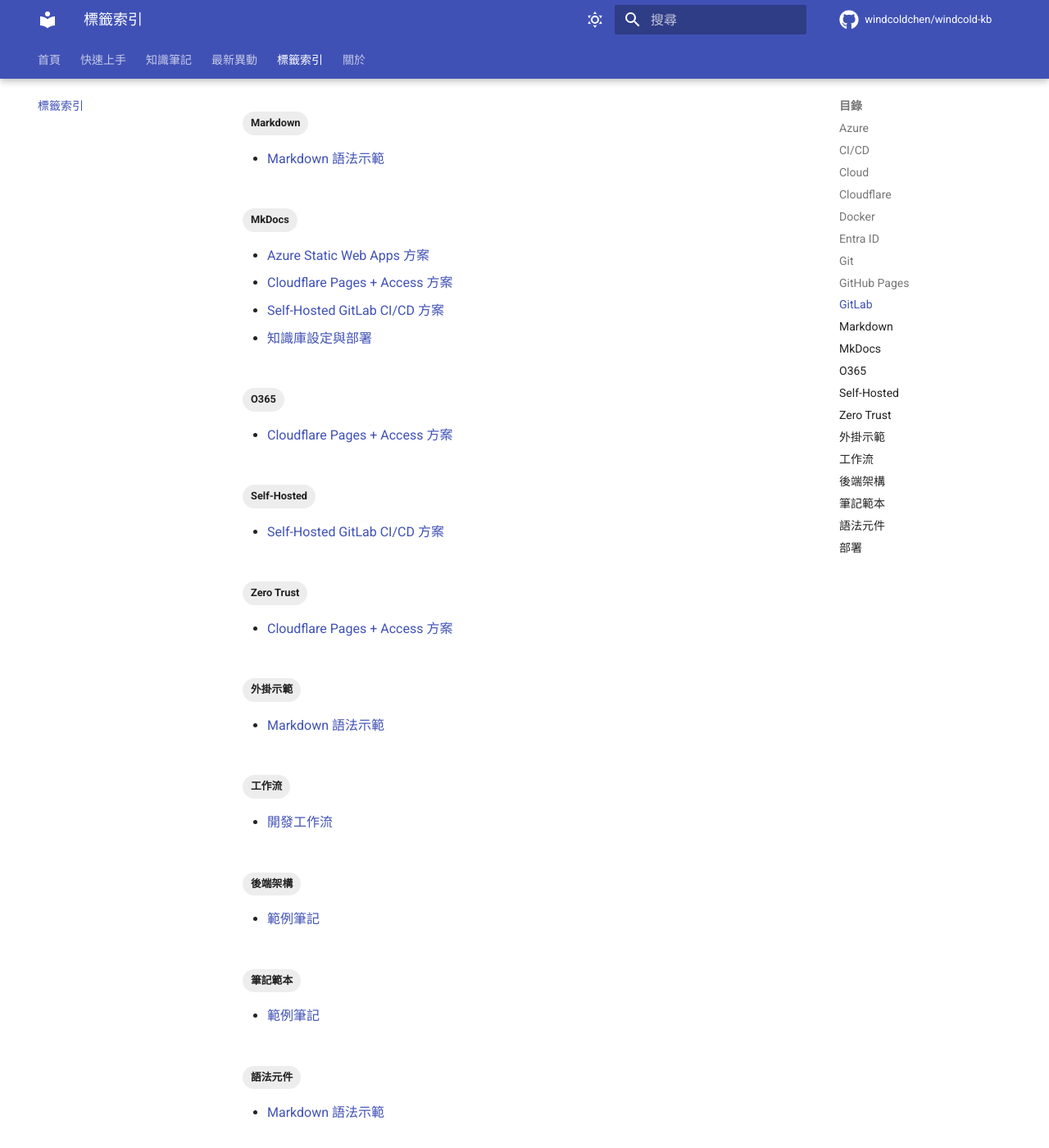
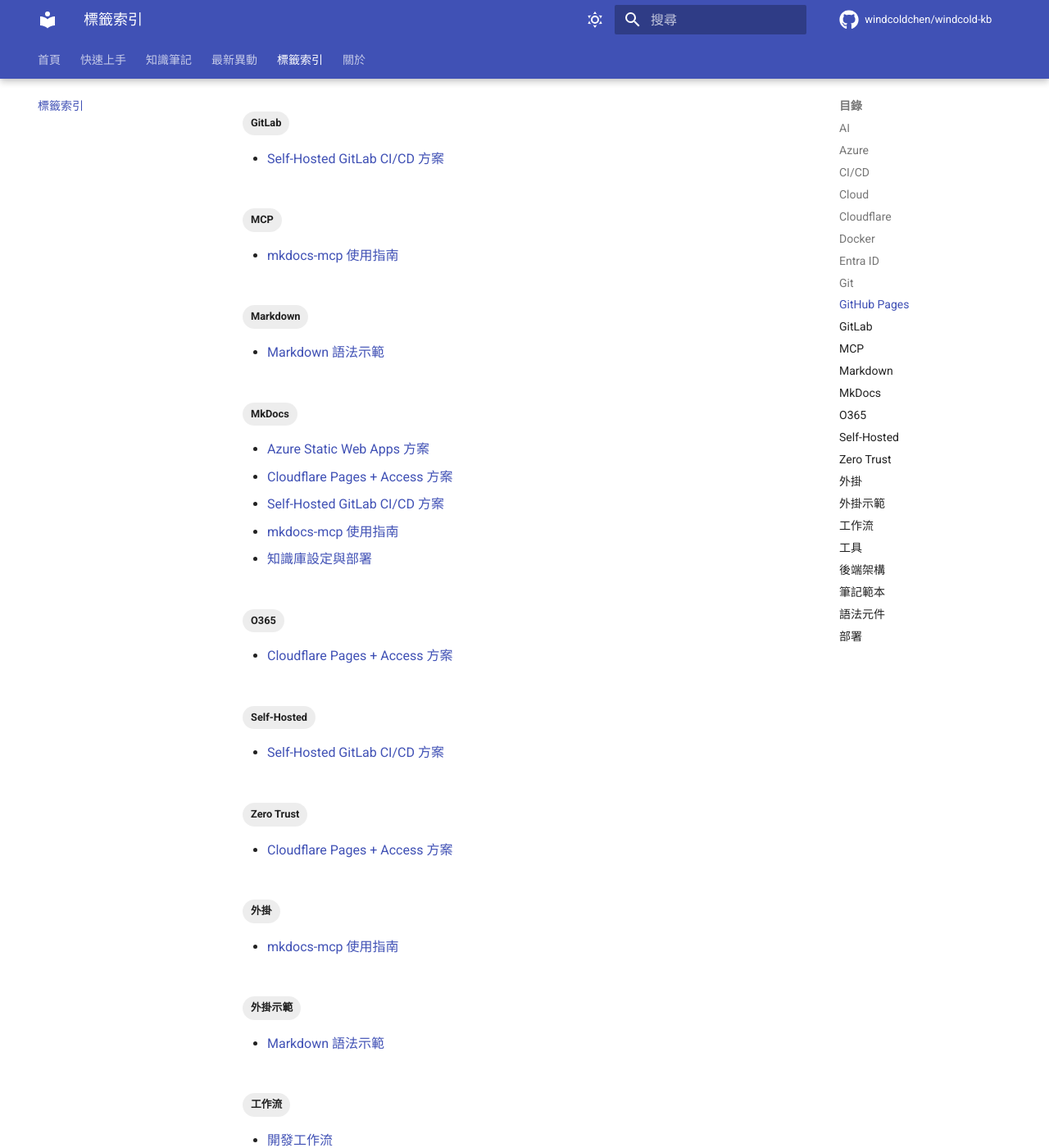
Before and after one commit to windcoldchen/windcold-kb, an MkDocs documentation site: the page built from docs/tags.md, in a window 1280 px wide and 1400 px high, scrolled down 1429 px. Shown: the whole window at 82% size. Built offline with MkDocs 1.6.1 and Material for MkDocs 9.7.7, drawn with Linux system fonts in a browser that asks for light colours; comment, search, counter and statistics services are not loaded; part of the change alters nothing that is shown; some of the changed text lies outside the part shown.

Commit message:
docs: 新增 mkdocs-mcp 使用指南文件 (#12)
* docs: 新增 mkdocs-mcp 使用指南文件

* docs: 補充 mkdocs-mcp 本地即時模式與線上 GitHub Pages 直連模式完整比較

* docs: 補充專案內建 npm run mcp:online 快速啟動說明

---------

Co-authored-by: luke.chen <luke.chen@higgstat.com>

````diff
--- a/docs/getting-started/configuration.md
+++ b/docs/getting-started/configuration.md
@@ -96,7 +96,7 @@ windcold-kb/
 | **`minify`** | Plugin | 建置時自動壓縮 HTML、CSS 與 JavaScript 靜態檔案，提升載入速度。 |
 | **`ai-summary`** | Plugin | 支援文章 meta 加入 `include: [ai-summary]` 自動由 AI 產出文章前言摘要。 |
 | **`llmstxt`** | Plugin | 產出標準 `/llms.txt` 與 `/llms-full.txt`，供 AI Agent 快速檢索知識庫。 |
-| **`mcp`** (`mkdocs-mcp`) | Plugin | 整合 Model Context Protocol (MCP)，將知識庫結構與內容轉為標準資源供 AI 助理檢索。 |
+| **`mcp`** (`mkdocs-mcp`) | Plugin | 整合 Model Context Protocol (MCP)，將知識庫轉為 AI 助理可存取的資源（詳見 [mkdocs-mcp 使用指南](../notes/mkdocs-mcp-guide.md)）。 |
 | **`redirects`** | Plugin | 支援設定 URL 重新導向對應表，防止更改檔案名稱時舊連結失效。 |
 | **`autorefs`** | Plugin | 自動交叉參照 Markdown 錨點、程式碼符號與標題。 |
 | **`autolinks`** | Plugin | 自動解析頁面相對連結，直接填寫目標檔名即可自動關聯。 |
--- /dev/null
+++ b/docs/notes/mkdocs-mcp-guide.md
@@ -0,0 +1,205 @@
+---
+icon: material/robot
+description: 說明如何使用 mkdocs-mcp 外掛將知識庫轉為 Model Context Protocol (MCP) 伺服器，並比較「本地開發即時模式」與「遠端線上 GitHub Pages 免環境直連模式」之實作方式。
+tags:
+  - MCP
+  - AI
+  - MkDocs
+  - 工具
+  - 外掛
+---
+
+# 使用 mkdocs-mcp 整合 AI 助理指南 :material-robot:
+
+> 藉由 **Model Context Protocol (MCP)** 開放標準，將此知識庫轉化為可由 AI 代理人（Claude Desktop、Antigravity IDE、Cursor 等）即時讀取與問答的結構化資源庫。本篇涵蓋**本地開發者即時模式**與**遠端線上 GitHub Pages 免環境直連模式**兩種情境。
+
+---
+
+## 1. 什麼是 Model Context Protocol (MCP)？
+
+**Model Context Protocol (MCP)** 是由 Anthropic 所主導發起的開放標準協定，旨在為大型語言模型 (LLM) 及其客戶端建立一套標準化接口，以安全、即時且可控的方式存取外部資料來源（Resources）、工具（Tools）與 Prompt 模板。
+
+傳統讓 AI 閱讀專案文件的痛點：
+
+- **知識過期**：通用模型無法獲取本地剛更新的私有筆記與架構決策。
+- **重型 RAG 維護成本高**：需要自建向量資料庫（Vector DB）、切分 Chunk、維護 Embedding 與檢索管線。
+- **MCP 的優勢**：直接將 MkDocs 專案以標準 MCP Resource 格式（`docs://{filepath}`）或遠端 Search Tool 掛載至 AI 助理，AI 客戶端可隨時調用最新、結構完整的技術文件。
+
+---
+
+## 2. 兩種 MCP 整合情境全解析
+
+在實際應用中，通常會根據**使用者身分**與**網路環境**區分為兩種情境：
+
+```mermaid
+flowchart TD
+    subgraph ModeA["情境一：本地開發者即時模式 (mkdocs-mcp)"]
+        LocalDocs[本地 docs/*.md 原始碼] --> PythonMCP[Python mkdocs-mcp CLI]
+        PythonMCP -->|stdio 通訊| LocalAI[本地 AI 助理<br/>(Cursor / Claude / Antigravity)]
+        LocalAI --> ResultA[可查詢未 commit 的本機最新草稿]
+    end
+
+    subgraph ModeB["情境二：遠端線上 GitHub Pages 直連模式 (@serverless-dna/mkdocs-mcp)"]
+        RemoteSite[GitHub Pages 網站<br/>https://windcoldchen.github.io/windcold-kb/] --> SearchIndex[search/search_index.json]
+        SearchIndex --> NodeMCP[Node npx @serverless-dna/mkdocs-mcp]
+        NodeMCP -->|HTTP 抓取索引| RemoteAI[任何人的 AI 助理<br/>(零依賴、免 clone)]
+        RemoteAI --> ResultB[免安裝 Python，直接查詢線上最新發布文檔]
+    end
+```
+
+### 兩種模式功能與維度對比表
+
+| 比較維度 | 情境一：本地開發即時模式 (`mkdocs-mcp`) | 情境二：遠端線上 GitHub Pages 直連 (`@serverless-dna/mkdocs-mcp`) |
+| :--- | :--- | :--- |
+| **技術棧** | Python (`pip install mkdocs-mcp`) | Node.js (`npx @serverless-dna/mkdocs-mcp`) |
+| **資料來源** | 本地原始碼目錄 (`docs/*.md`) | 線上 GitHub Pages 靜態網站 (`search_index.json`) |
+| **適用對象** | **知識庫作者 / 開發者** | **讀者 / 團隊成員 / 任何終端使用者** |
+| **即時性** | **極高**（本機修改、尚未 commit 的草稿也能即時問答） | **依賴部署**（必須已 Push 並由 CI/CD 部署至 GitHub Pages） |
+| **本地環境依賴** | 電腦需具備 Python >= 3.12 與本地儲存庫檔案 | **零依賴**（任何能執行 `npx` 的電腦皆可一鍵使用） |
+| **協定角色** | 提供 MCP **Resource**（`docs://...` 虛擬檔案系統） | 提供 MCP **Tool**（`search_documentation` 搜尋檢索工具） |
+
+---
+
+## 3. 情境一：本地開發者即時模式 (`mkdocs-mcp`)
+
+適合在本地撰寫筆記、除錯或規劃架構時使用。
+
+### A. 外掛配置 (`mkdocs.yml`)
+
+本知識庫已在 `mkdocs.yml` 啟用 `mcp` 外掛：
+
+```yaml
+plugins:
+  - mcp:
+      naming_style: src_file   # 資源命名方式：src_file, dst_url, title
+      prefer_markdown: true    # 優先提供原始 Markdown (若為 false 則為渲染後 HTML 轉純文字)
+      combine_all_pages: false # 是否彙整為單一 all 資源
+      combine_by_folder: false # 是否依目錄層級自動合併子頁面資源
+```
+
+### B. 本地啟動指令
+
+`mkdocs-mcp` 提供了獨立 CLI 指令 `mkdocs-mcp build`，會在背後執行 MkDocs 建置並啟動 FastMCP 伺服器：
+
+```bash
+# 1. 啟用專案虛擬環境
+source .venv/bin/activate
+
+# 2. 啟動 MCP 伺服器 (預設為 stdio 模式，適合與本地 AI 客戶端連線)
+mkdocs-mcp build
+
+# （選用）指定 SSE 模式 (適合跨行程或網路通訊)
+mkdocs-mcp build --mcp-transport sse
+```
+
+### C. 本地 AI 客戶端配置範例
+
+在客戶端設定檔（如 `claude_desktop_config.json` 或 Cursor MCP 設定）填入本地虛擬環境指令：
+
+```json
+{
+  "mcpServers": {
+    "windcold-kb-local": {
+      "command": "/Users/luke.chen/Documents/github/windcold-kb/.venv/bin/mkdocs-mcp",
+      "args": ["build"],
+      "cwd": "/Users/luke.chen/Documents/github/windcold-kb"
+    }
+  }
+}
+```
+
+---
+
+## 4. 情境二：遠端線上 GitHub Pages 免環境直連模式
+
+若團隊成員或其他使用者**沒有本地專案程式碼、也沒有安裝 Python**，但希望讓 AI 助理直接閱讀您已發布到 GitHub Pages 的最新技術庫，可使用此方案。
+
+### A. 運作原理
+
+任何透過 Material for MkDocs 部署至 GitHub Pages 的站點，皆會自動生成全站搜尋索引：
+
+```text
+https://windcoldchen.github.io/windcold-kb/search/search_index.json
+```
+
+`@serverless-dna/mkdocs-mcp` 會直接在背景透過 HTTP 下載該索引，並封裝成標準的 MCP 工具，讓 AI 能即時發動關鍵字搜尋與頁面摘要。
+
+### B. Claude Desktop 設定方式
+
+直接編輯 Claude Desktop 設定檔（`claude_desktop_config.json`），加入公開網站網址：
+
+```json
+{
+  "mcpServers": {
+    "windcold-kb-online": {
+      "command": "npx",
+      "args": [
+        "-y",
+        "@serverless-dna/mkdocs-mcp",
+        "https://windcoldchen.github.io/windcold-kb/",
+        "Windcold 技術知識庫 (線上版)"
+      ]
+    }
+  }
+}
+```
+
+> [!TIP]
+> 儲存後完全重啟 Claude Desktop，對話框右下角的工具清單即會出現 `windcold-kb-online`，具備 `search_documentation` 與 `get_page` 兩項工具，無須配置任何本地檔案！
+
+### C. Cursor 設定方式
+
+1. 開啟 Cursor，進入 **Settings** ➔ **Features** ➔ **MCP**。
+2. 點選 **+ Add New MCP Server**：
+   - **Name**：`windcold-kb-online`
+   - **Type**：`command`
+   - **Command**：`npx -y @serverless-dna/mkdocs-mcp https://windcoldchen.github.io/windcold-kb/ "Windcold 技術知識庫"`
+3. 點選儲存，狀態顯示綠燈即可在 Composer 或 Chat 中直接查詢線上文件。
+
+### D. 本專案 NPM 快速啟動
+
+專案 `package.json` 已內建 `@serverless-dna/mkdocs-mcp` 與便利腳本，在本專案根目錄下可直接透過 npm 啟動：
+
+```bash
+# 透過 npm script 直接啟動遠端線上知識庫 MCP 服務 (stdio)
+npm run mcp:online
+```
+
+---
+
+## 5. 實際使用範例 (Prompt Examples)
+
+當 MCP 伺服器成功連線後，AI 助理可直接調用知識庫內容：
+
+### 範例一：依據知識庫部署方案產出檢查清單
+
+> **User Prompt**：
+> 「請讀取知識庫中的 `notes/azure-static-web-apps.md`，幫我整理一份在生產環境正式上線 Azure SWA 前的安全性與 CI/CD 檢查清單。」
+>
+> **AI 回應**：AI 會直接讀取該文檔內容，精準列出包含 `skip_app_build: true`、`AZURE_STATIC_WEB_APPS_API_TOKEN`、`staticwebapp.config.json` 安全標頭與 Entra ID 驗證等具體實踐。
+
+### 範例二：查詢全站技術棧與外掛
+
+> **User Prompt**：
+> 「根據知識庫設定文件，目前此專案啟用了哪些 MkDocs 外掛？各自的用途是什麼？」
+>
+> **AI 回應**：AI 會調閱 `getting-started/configuration.md`，輸出包含 `git-latest-changes`、`tags`、`mcp` 等 13 項外掛之詳細用途。
+
+---
+
+## 6. 常見問題與除錯要點 (Troubleshooting)
+
+### Q1: 安裝 `mkdocs-mcp` 時提示 `Requires-Python >=3.12`？
+
+**原因**：Python 版 `mkdocs-mcp`（包含底層依賴的 `mcp` 核心套件）需運行於 Python 3.12 或更高版本。
+**解法**：確認本地虛擬環境與 CI/CD 執行環境的 Python 版本設定為 `>= 3.12`。本專案之 CI/CD（`ci.yml` 與 `deploy.yml`）已全數配置為 Python 3.12。
+
+### Q2: 為什麼 GitHub Pages 無法直接運行 Python 版 `mkdocs-mcp`？
+
+**原因**：GitHub Pages 是純靜態伺服器（Static Hosting），只能託管 HTML/CSS/JS 靜態檔案，沒有常駐行程（Daemon/Process）能接收來自外界的 MCP 連線。
+**解法**：若要存取線上 GitHub Pages，請採用本文第 4 節的 `@serverless-dna/mkdocs-mcp` 模式，直接透過 HTTP 解析線上的 `search_index.json`。
+
+### Q3: 本地修改 Markdown 文件後，AI 客戶端內容未更新？
+
+**原因**：本地 MCP stdio 伺服器在 `mkdocs-mcp build` 啟動時會快取當前建置的頁面資源清單。
+**解法**：若有新增或大幅修改文件，重啟 AI 客戶端或重新執行 `mkdocs-mcp build` 即可重新抓取最新頁面。
--- a/mkdocs.yml
+++ b/mkdocs.yml
@@ -146,6 +146,7 @@ nav:
       - Azure Static Web Apps 方案: notes/azure-static-web-apps.md
       - Cloudflare Pages + Access 方案: notes/cloudflare-pages-entra-id.md
       - Self-Hosted GitLab CI/CD 方案: notes/gitlab-ci-cd-deployment.md
+      - mkdocs-mcp 使用指南: notes/mkdocs-mcp-guide.md
   - 最新異動: changelog.md
   - 標籤索引: tags.md
   - 關於: about.md
````
